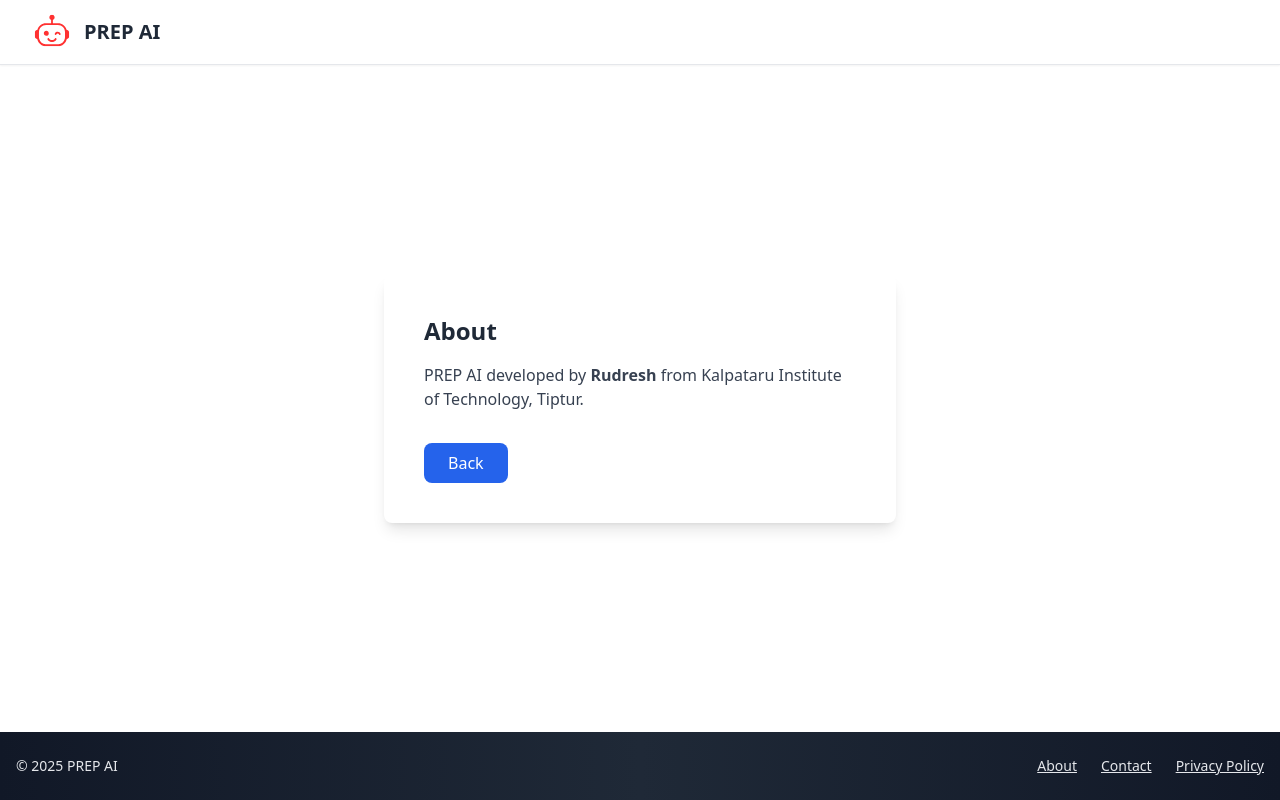
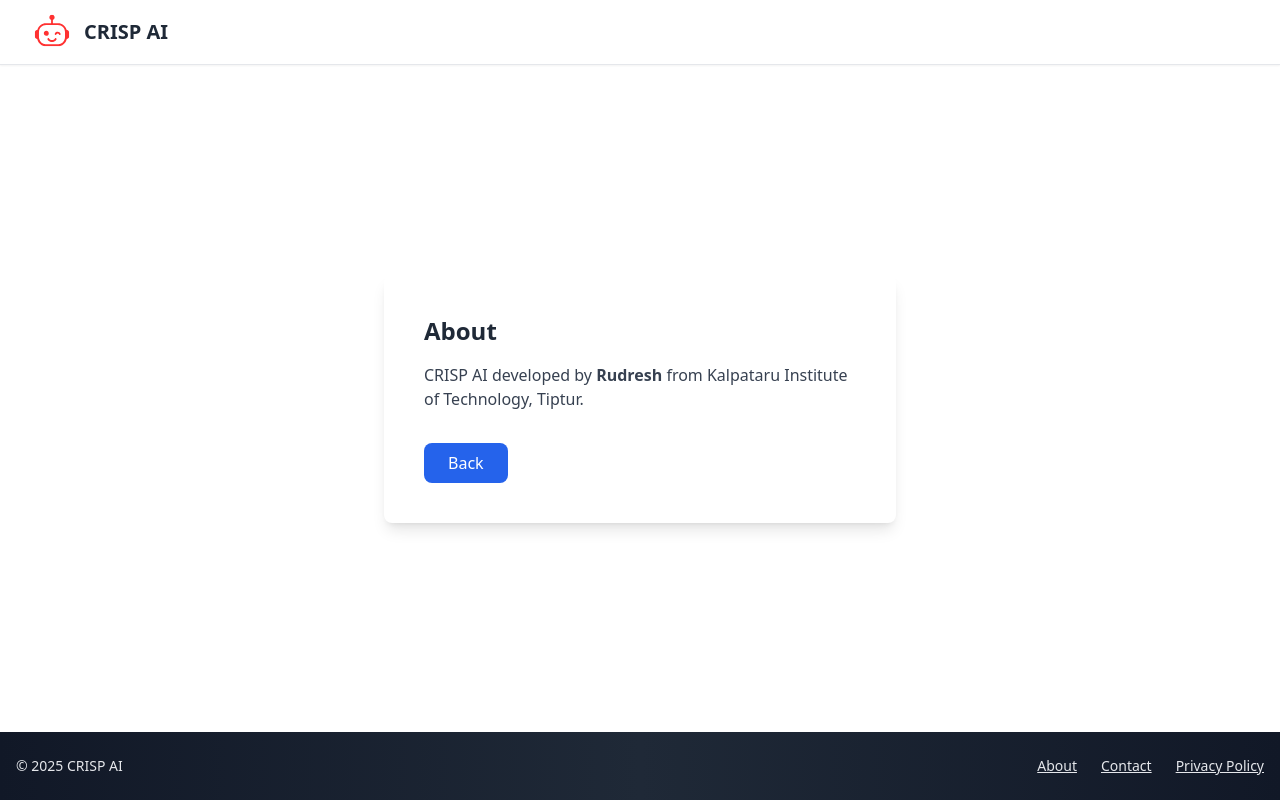
Before and after one commit to RUDRA212003/Mock_test, a React (Vite) app: page / in a window 1280 px wide. Both pictures are taken after a click on the button "About". Built offline with nearby package versions, Linux system fonts and the light colour scheme; no server answers.

Commit message:
Rename website to CRISP AI throughout app

```diff
--- a/src/App.tsx
+++ b/src/App.tsx
@@ -194,7 +194,7 @@ function App() {
 
   // Persist user in localStorage
   React.useEffect(() => {
-    const storedUser = localStorage.getItem('prep_ai_user');
+  const storedUser = localStorage.getItem('crisp_ai_user');
     if (storedUser) {
       try {
         setUserRaw(JSON.parse(storedUser));
@@ -229,9 +229,9 @@ function App() {
   const setUser = (u: any) => {
     setUserRaw(u);
     if (u) {
-      localStorage.setItem('prep_ai_user', JSON.stringify(u));
+      localStorage.setItem('crisp_ai_user', JSON.stringify(u));
     } else {
-      localStorage.removeItem('prep_ai_user');
+      localStorage.removeItem('crisp_ai_user');
     }
   };
 
@@ -241,8 +241,8 @@ function App() {
       <div className="max-w-7xl mx-auto px-4 sm:px-6 lg:px-8">
         <div className="flex items-center justify-between h-16">
           <div className="flex items-center gap-3 cursor-pointer" onClick={() => { setStep('landing'); setPage('main'); }}>
-            <img src="/Logo.svg" alt="PREP AI Logo" className="w-10 h-10 rounded-lg" />
-            <h1 className="text-xl font-bold text-gray-800">PREP AI</h1>
+            <img src="/Logo.svg" alt="CRISP AI Logo" className="w-10 h-10 rounded-lg" />
+            <h1 className="text-xl font-bold text-gray-800">CRISP AI</h1>
           </div>
           {user && (
             <button
@@ -279,7 +279,7 @@ function App() {
         <main className="flex-1 flex items-center justify-center">
           <div className="bg-white rounded-lg shadow-lg p-10 max-w-lg w-full">
             <h2 className="text-2xl font-bold text-gray-800 mb-4">About</h2>
-            <p className="text-gray-700 mb-2">PREP AI developed by <b>Rudresh</b> from Kalpataru Institute of Technology, Tiptur.</p>
+            <p className="text-gray-700 mb-2">CRISP AI developed by <b>Rudresh</b> from Kalpataru Institute of Technology, Tiptur.</p>
             <button className="mt-6 px-6 py-2 bg-blue-600 text-white rounded-lg font-medium hover:bg-blue-700" onClick={() => setPage('main')}>Back</button>
           </div>
         </main>
--- a/src/components/Footer.tsx
+++ b/src/components/Footer.tsx
@@ -5,7 +5,7 @@ export default function Footer() {
   return (
     <footer className="w-full bg-gradient-to-r from-gray-900 via-gray-800 to-gray-900 text-gray-200 py-6 mt-auto">
       <div className="max-w-7xl mx-auto px-4 flex flex-col md:flex-row items-center justify-between gap-4">
-  <div className="text-sm">&copy; {year} PREP AI</div>
+  <div className="text-sm">&copy; {year} CRISP AI</div>
         <div className="flex gap-6 text-sm">
           <button
             className="hover:text-blue-400 transition-colors underline"
```
